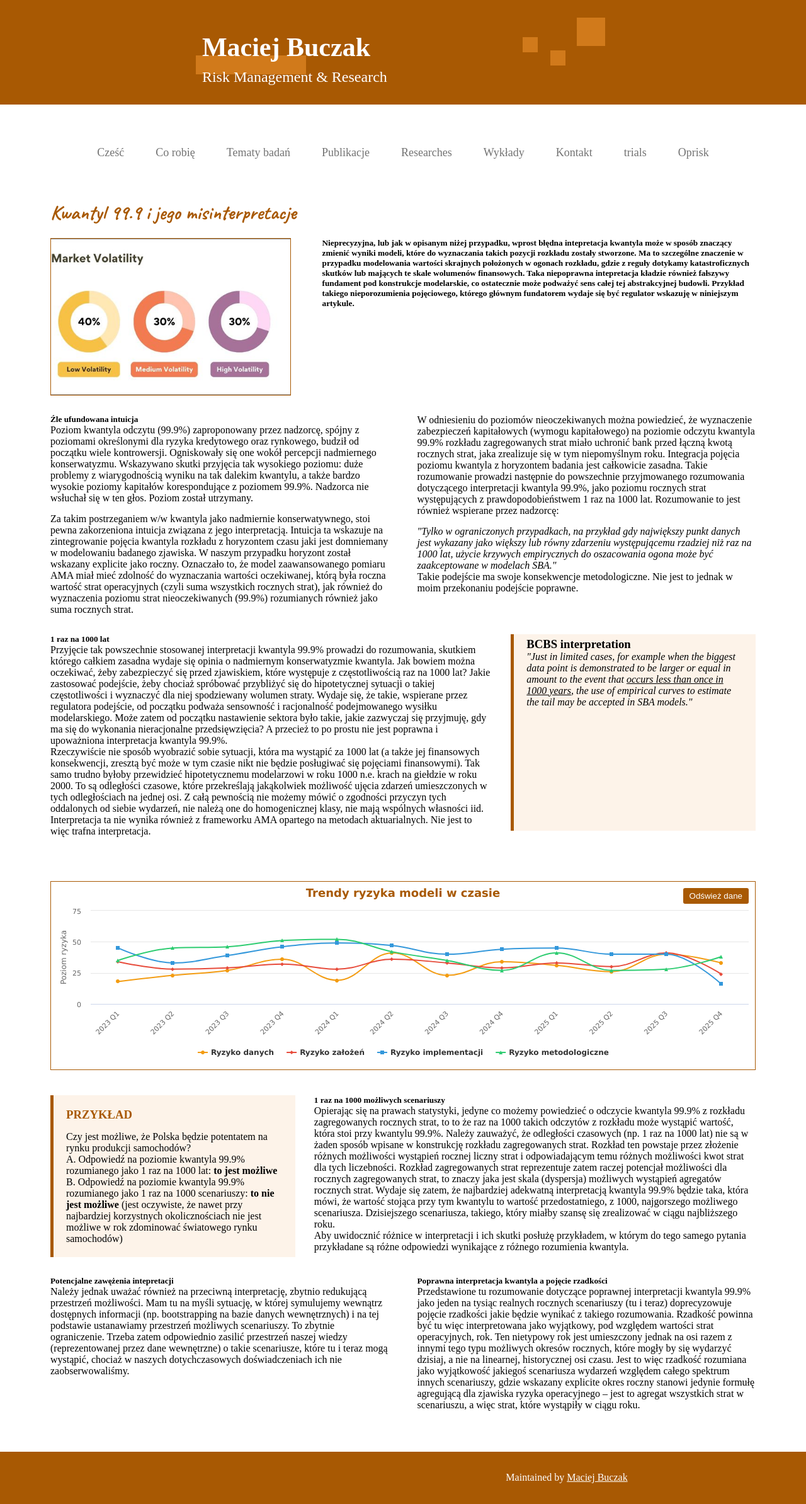
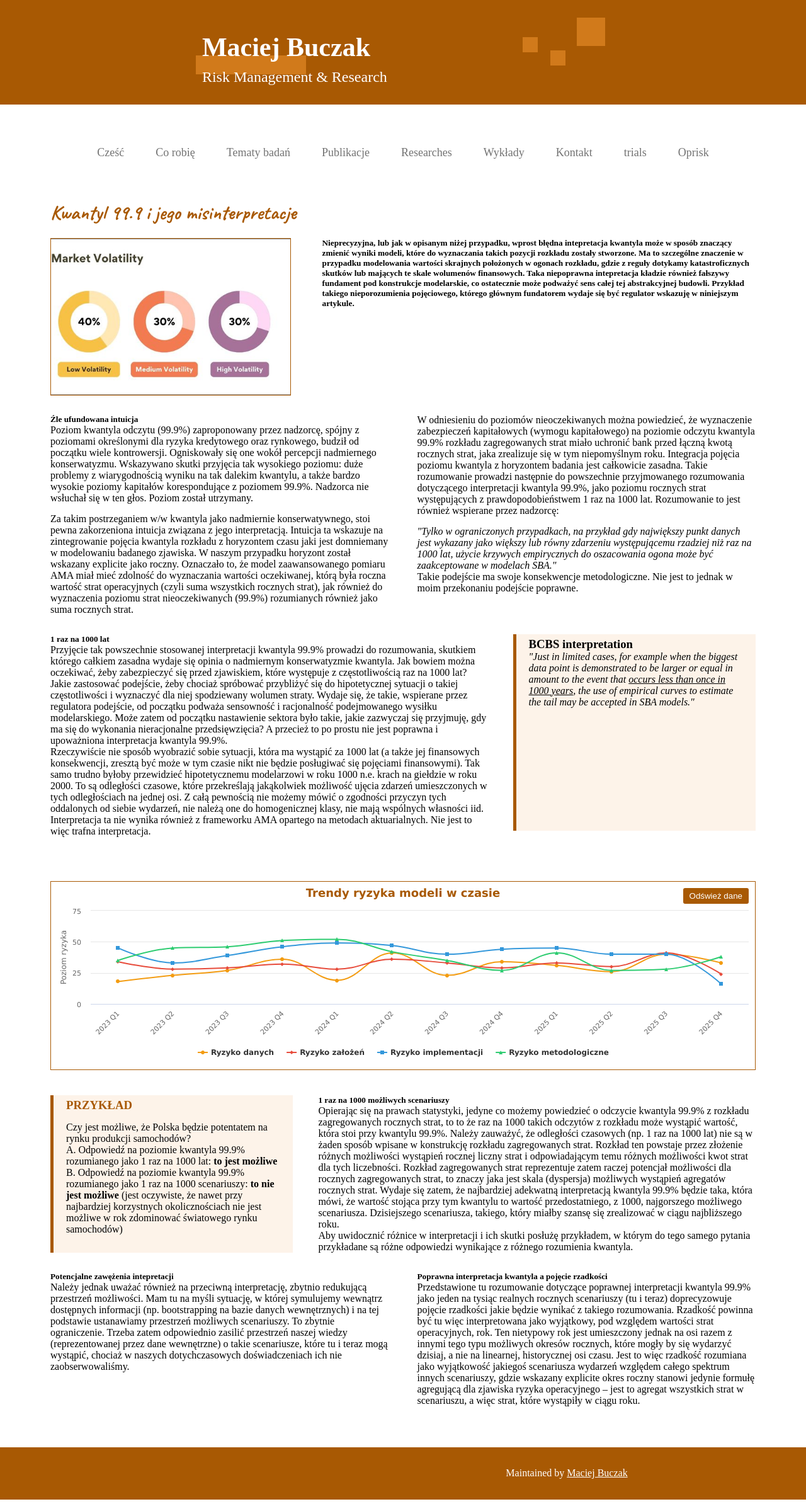
Before and after one commit to MaciejBuczak/risk-research, a Jekyll site: the page built from art-oprisk-kw999.md, in a window 1280 px wide. Shown: the whole page at 63% size. Built offline with Jekyll 4.4.1, drawn with Linux system fonts in a browser that asks for light colours.

Commit message:
Update art-oprisk-kw999-layout.html

```diff
--- a/_layouts/art-oprisk-kw999-layout.html
+++ b/_layouts/art-oprisk-kw999-layout.html
@@ -848,7 +848,7 @@
 
 
         <!-- ZMIENIONE: T.3.1 i O 3.2 w jednym wierszu -->
-        <div class="ryzmod-t31-o32-container" style="display: flex; gap: 10px; margin-bottom: 40px;">
+        <div class="ryzmod-t31-o32-container" style="display: flex; gap: 20px; margin-bottom: 40px;">
           <!-- Element T.3.1 -->
           <div class="ryzmod-text-t31" style="width: 65%; background-color: transparent; position: relative;">
             <h5 style="margin-top: 0;">1 raz na 1000 lat</h5>
@@ -1067,9 +1067,9 @@
 
 
         <!-- NOWE ELEMENTY: O5.1 i T 5.2 -->
-        <div class="ryzmod-o51-container" style="gap: 10px;">
+        <div class="ryzmod-o51-container" style="gap: 20px;">
           <!-- Kolorowy prostokąt po lewej -->
-          <div class="ryzmod-o51-box">
+          <div class="ryzmod-o51-box" style="padding-left: 20px; padding-right: 20px; padding-top: 5px; padding-bottom: 5px;">
             <h3 class="ryzmod-o51-title">PRZYKŁAD</h3>
             <p>Czy jest możliwe, że Polska będzie potentatem na rynku produkcji samochodów?</p>
             <p>A. Odpowiedź na poziomie kwantyla 99.9% rozumianego jako 1 raz na 1000 lat: <b>to jest możliwe</b></p>
```
